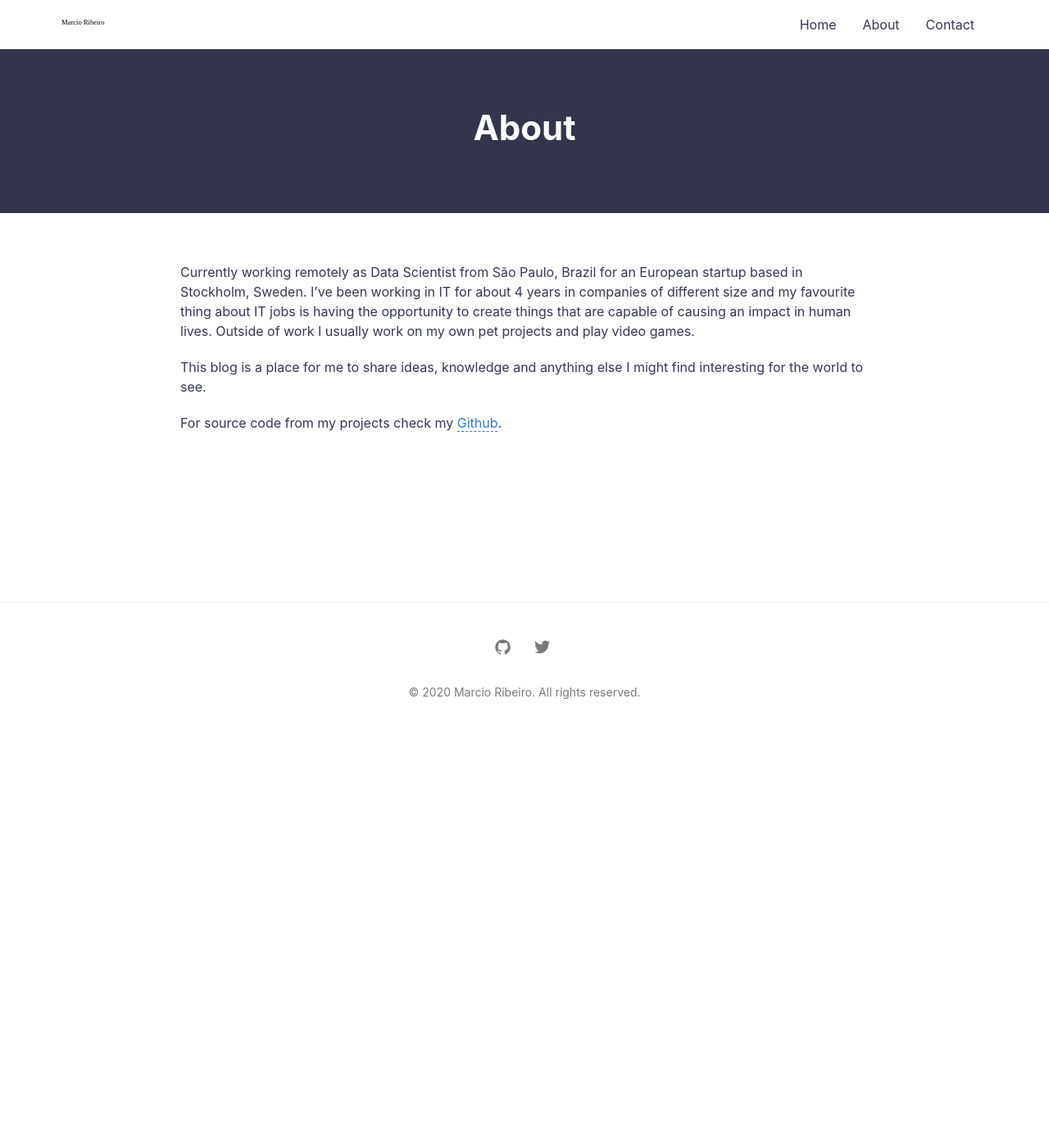
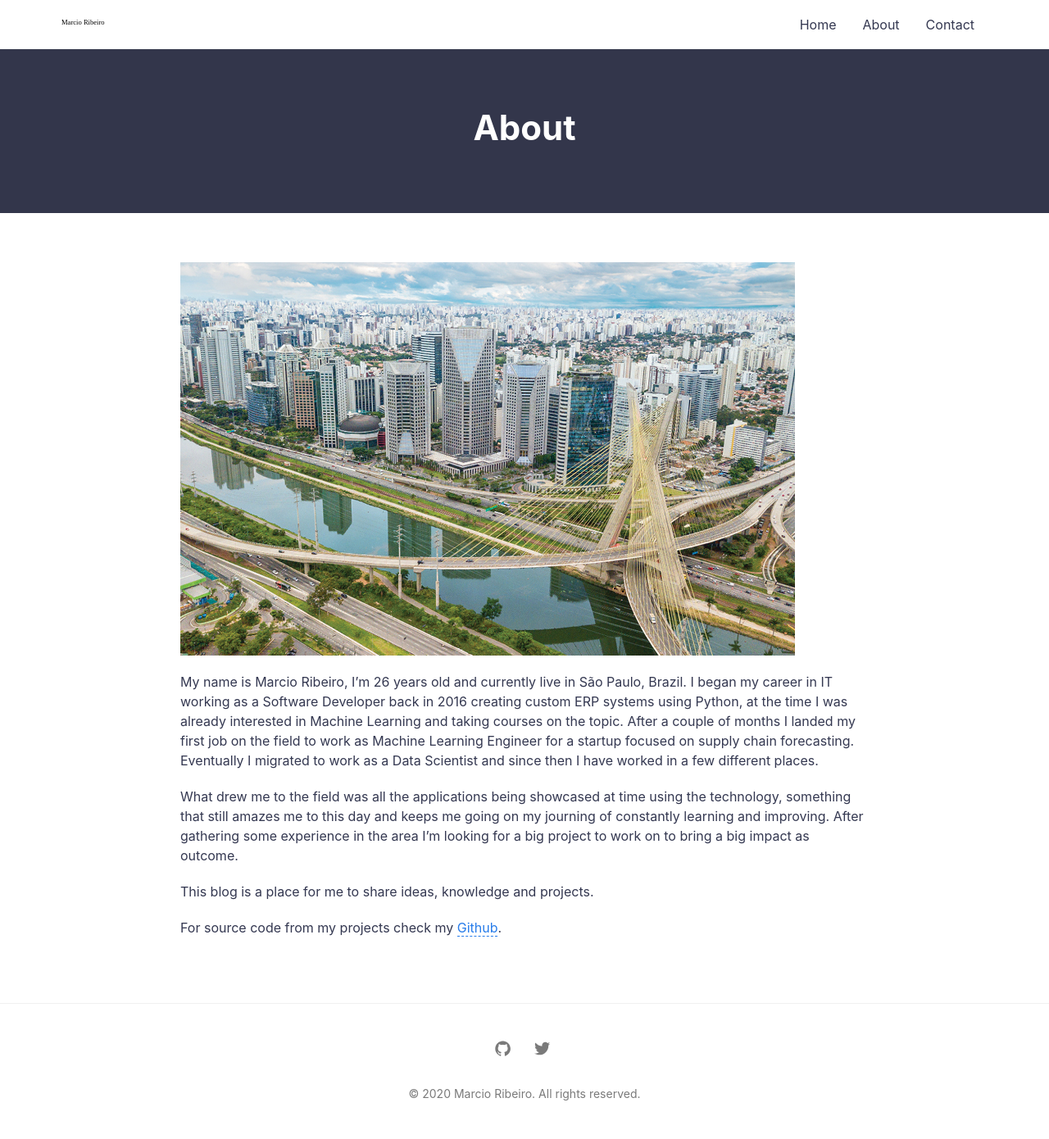
Before and after one commit to marciovai/marciovai.github.io, a Jekyll site: the page built from about.md, in a window 1280 px wide. Shown: the whole page at 82% size. Built offline with Jekyll 4.4.1, drawn with Linux system fonts in a browser that asks for light colours; before the commit the page ends 900 px from its top, so only the background shows below that.

Commit message:
Update About

```diff
--- a/about.md
+++ b/about.md
@@ -4,8 +4,14 @@ title: About
 permalink: /about/
 ---
 
-Currently working remotely as Data Scientist from São Paulo, Brazil for an European startup based in Stockholm, Sweden. I've been working in IT for about 4 years in companies of different size and my favourite thing about IT jobs is having the opportunity to create things that are capable of causing an impact in human lives. Outside of work I usually work on my own pet projects and play video games.
+{:refdef: style="text-align: left;"}
+![São Paulo](/images/sao-paulo.jpg)
+{: refdef}
 
-This blog is a place for me to share ideas, knowledge and anything else I might find interesting for the world to see.
+My name is Marcio Ribeiro, I'm 26 years old and currently live in São Paulo, Brazil. I began my career in IT working as a Software Developer back in 2016 creating custom ERP systems using Python, at the time I was already interested in Machine Learning and taking courses on the topic. After a couple of months I landed my first job on the field to work as Machine Learning Engineer for a startup focused on supply chain forecasting. Eventually I migrated to work as a Data Scientist and since then I have worked in a few different places.
+
+What drew me to the field was all the applications being showcased at time using the technology, something that still amazes me to this day and keeps me going on my journing of constantly learning and improving. After gathering some experience in the area I'm looking for a big project to work on to bring a big impact as outcome.
+
+This blog is a place for me to share ideas, knowledge and projects.
 
 For source code from my projects check my [Github](https://github.com/marciovai).
```
Also changed, not shown: images/sao-paulo.jpg (added).
